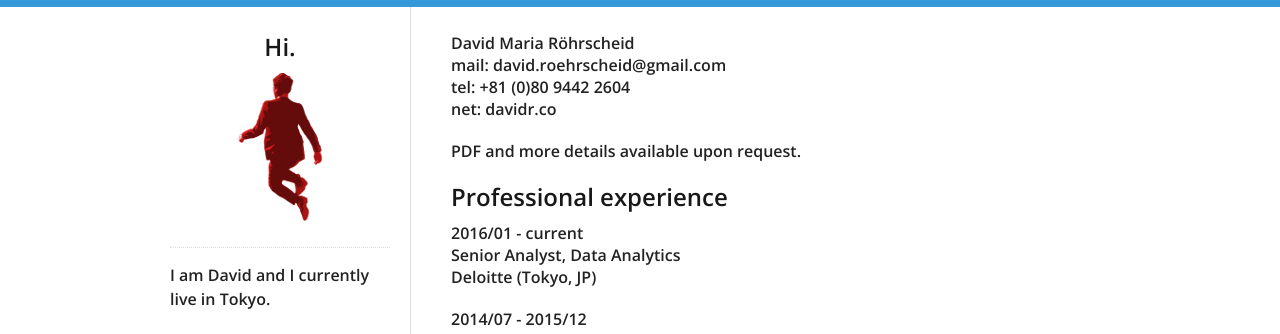
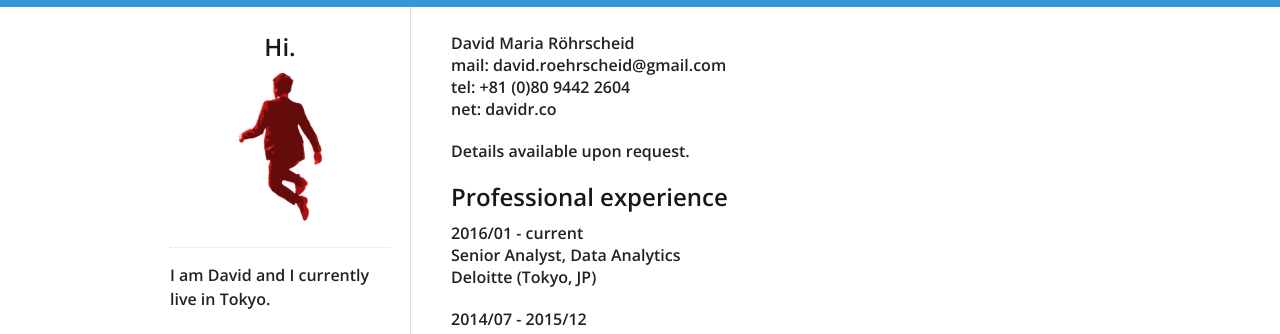
Before and after one commit to mrdavid/mrdavid.github.io, a Jekyll site: the page built from cv.md, in a window 1280 px wide. Shown: the top 334 px of the page. Built offline with Jekyll 4.4.1, drawn with Linux system fonts in a browser that asks for light colours; nearby versions of some CDN libraries.

Commit message:
Edit CV - top

```diff
--- a/cv.md
+++ b/cv.md
@@ -7,7 +7,7 @@ mail: david.roehrscheid@gmail.com
 tel: +81 (0)80 9442 2604
 net: davidr.co
 
-PDF and more details available upon request.
+Details available upon request.
 
 ## Professional experience
 
```
